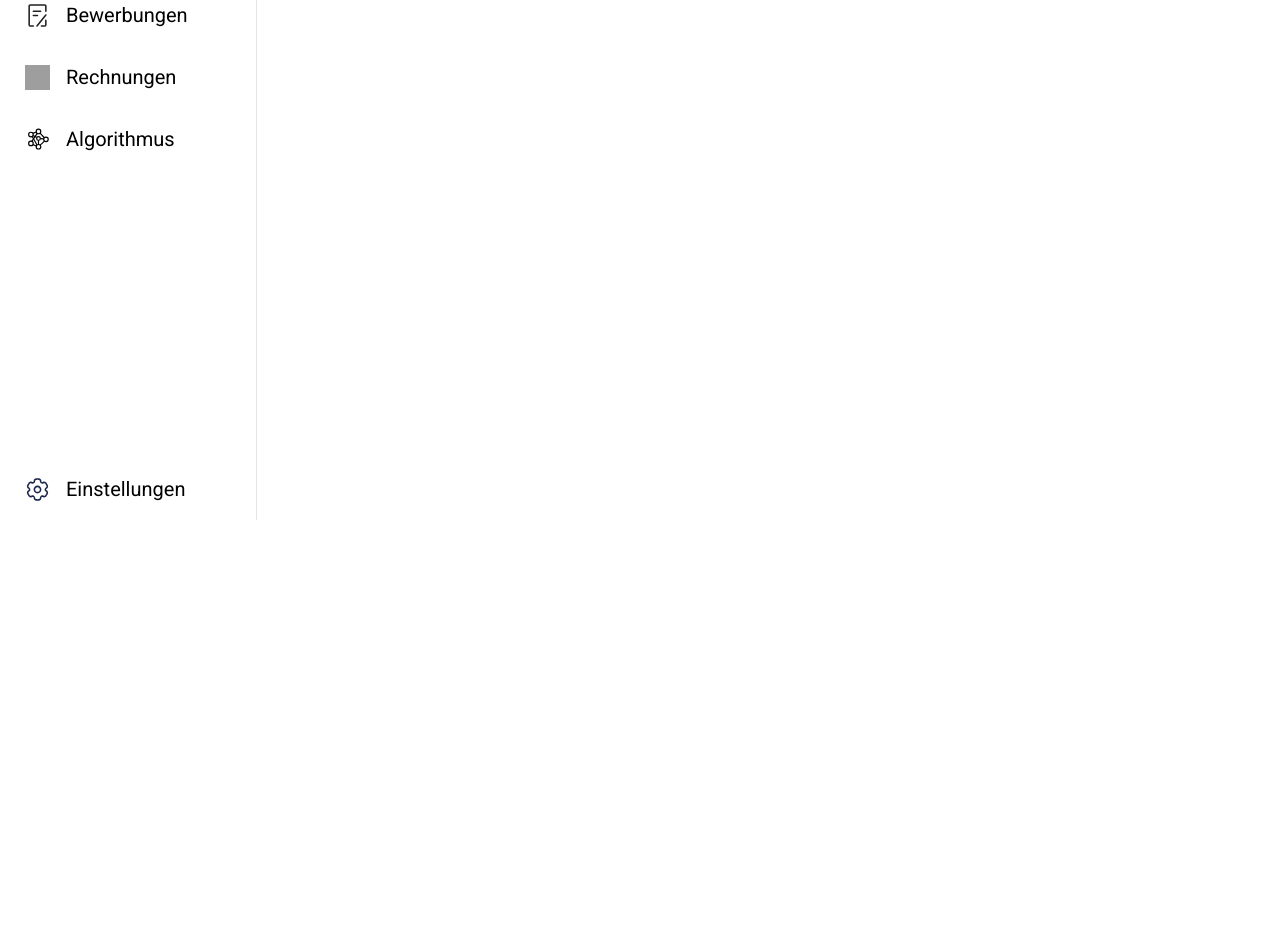
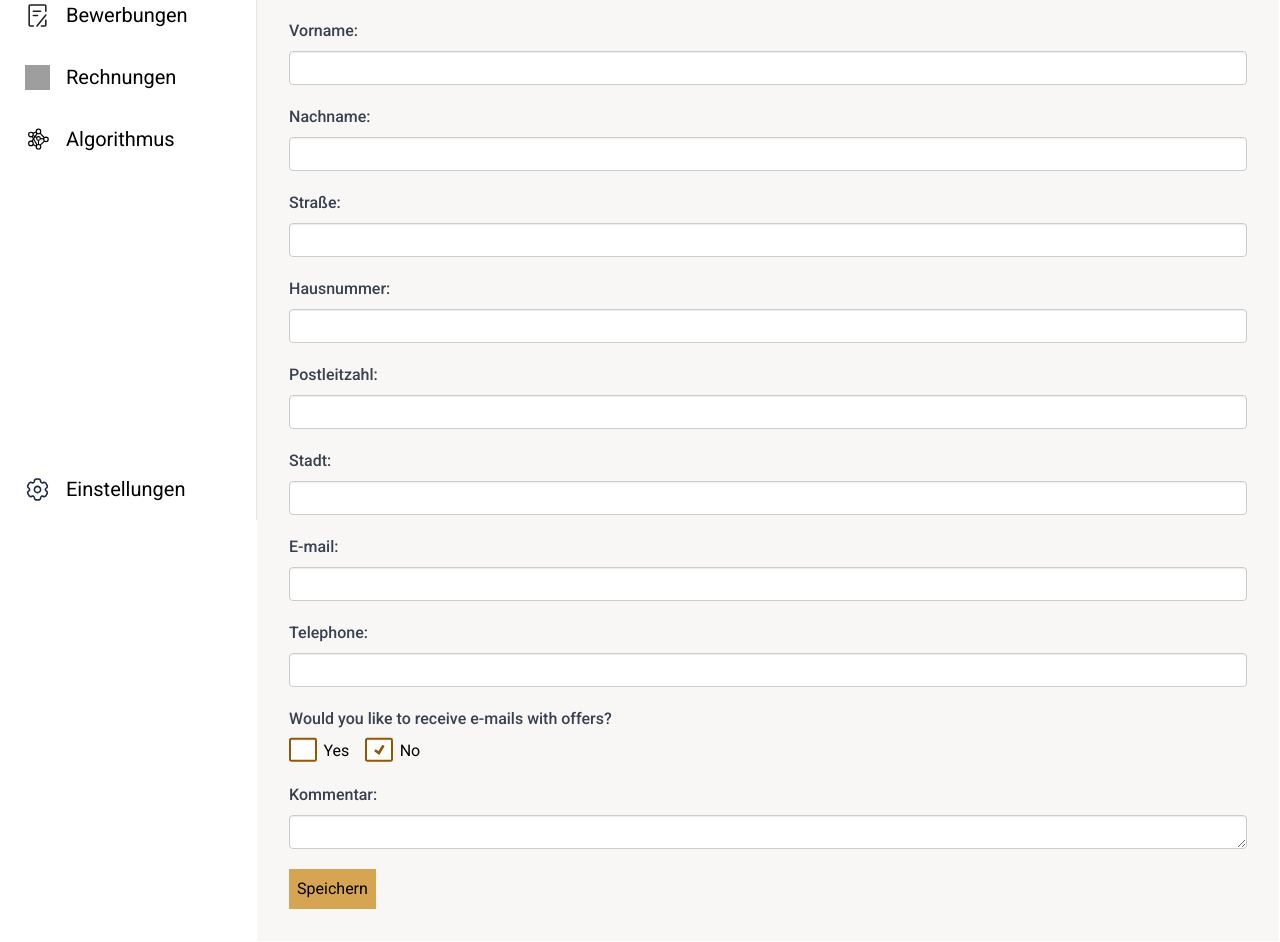
Before and after one commit to dampolo/crmstartinkryptofrontend, an Angular app: page /neu-kunde in a window 1280 px wide. Shown: the part 280-1222 px from the top of the page. Before the commit the page ends 801 px from the top, so only its background shows below. Built offline with nearby package versions, Linux system fonts and the light colour scheme; grey boxes are pictures that could not be loaded.

Commit message:
new customer first view

```diff
--- a/src/app/algorithmus/algorithmus.scss
+++ b/src/app/algorithmus/algorithmus.scss
@@ -82,34 +82,6 @@ input[type='checkbox']:checked::before {
   transform: scale(1);
 }
 
-button[type='submit'] {
-  background-color: var(--primary);
-  width: fit-content;
-  padding: 0.5rem;
-  align-self: center;
-  transition: var(--first-transition);
-}
-
-button[type='submit']:not(:disabled):hover {
-  background: linear-gradient(
-    180deg,
-    rgba(214, 166, 83, 0.3411764706),
-    rgba(143, 89, 7, 0.2470588235)
-  );
-}
-
-button[type='submit']:disabled {
-  background-color: red;
-}
-
-button[type='submit']:disabled,
-button[type='submit'][disabled] {
-  border: 1px solid #999999;
-  background-color: #cccccc;
-  color: #666666;
-  cursor: initial;
-}
-
 section {
   display: flex;
   flex-direction: column;
--- a/src/app/newcustomer/newcustomer.html
+++ b/src/app/newcustomer/newcustomer.html
@@ -1 +1,94 @@
 <h1 class="title">Neuer Kunde</h1>
+
+<form [formGroup]="newCustomerForm" (ngSubmit)="onSubmit()">
+
+  <!-- Photo -->
+  <div class="form-group">
+    <label id="label-photo" for="photo">Photo:</label>
+    <input type="file" id="photo" formControlName="photo" accept="image/*">
+  </div>
+
+<!-- Anrede (Title) -->
+  <div class="form-group">
+    <label id="label-title" for="title">Anrede:</label>
+    <select class="form-control" id="title" formControlName="title">
+      <option value="">Keine Angabe</option>
+      <option value="Herr">Herr</option>
+      <option value="Frau">Frau</option>
+      <option value="Divers">Divers</option>
+    </select>
+  </div>
+
+  <!-- First Name -->
+  <div class="form-group">
+    <label class="control-label" id="label-firstName" for="firstName">Vorname:</label>
+    <input class="form-control" type="text" id="firstName" formControlName="firstName">
+  </div>
+
+  <!-- Name -->
+  <div class="form-group">
+    <label class="control-label" id="label-name" for="name">Nachname:</label>
+    <input class="form-control" type="text" id="name" formControlName="name">
+  </div>
+
+  <!-- Street -->
+  <div class="form-group">
+    <label class="control-label" id="label-street" for="street">Straße:</label>
+    <input class="form-control" type="text" id="street" formControlName="street">
+  </div>
+
+  <!-- Number -->
+  <div class="form-group">
+    <label class="control-label" id="label-number" for="number">Hausnummer:</label>
+    <input class="form-control" type="text" id="number" formControlName="number">
+  </div>
+
+  <!-- Postcode -->
+  <div class="form-group">
+    <label class="control-label" id="label-postcode" for="postcode">Postleitzahl:</label>
+    <input class="form-control" type="text" id="postcode" formControlName="postcode">
+  </div>
+
+  <!-- City -->
+  <div class="form-group">
+    <label class="control-label" id="label-city" for="city">Stadt:</label>
+    <input class="form-control" type="text" id="city" formControlName="city">
+  </div>
+
+  <!-- Email -->
+  <div class="form-group">
+    <label class="control-label" id="label-email" for="email">E-mail:</label>
+    <input class="form-control" type="email" id="email" formControlName="email">
+  </div>
+
+  <!-- Phone Number -->
+  <div class="form-group">
+    <label class="control-label" id="label-phone" for="phone">Telephone:</label>
+    <input class="form-control" type="tel" id="phone" formControlName="phone">
+  </div>
+
+  <!-- Receive Offers -->
+  <div class="form-group">
+    <label class="control-label" id="label-receiveOffers">Would you like to receive e-mails with offers?</label>
+    <div class="form-radio">
+
+      <label for="offersYes">
+      <input class="form-control" type="radio" id="offersYes" formControlName="receiveOffers" value="yes">
+        Yes
+      </label>
+
+        <label for="offersNo">
+          <input class="form-control" type="radio" id="offersNo" formControlName="receiveOffers" value="no">
+          No
+        </label>
+    </div>
+  </div>
+
+  <!-- Comment -->
+  <div class="form-group">
+    <label class="control-label" id="label-comment" for="comment">Kommentar:</label>
+    <textarea class="form-control" id="comment" formControlName="comment" rows="4"></textarea>
+  </div>
+
+  <button type="submit">Speichern</button>
+</form>
--- a/src/app/newcustomer/newcustomer.scss
+++ b/src/app/newcustomer/newcustomer.scss
@@ -0,0 +1,85 @@
+form {
+  width: 100%;
+}
+
+.form-group {
+  display: flex;
+  flex-direction: column;
+  margin-bottom: 1.25rem;
+}
+
+.control-label {
+  display: inline-block;
+  margin: 0rem 0rem 0.5rem;
+  color: #374151;
+  font-weight: 500;
+  line-height: 1.5rem;
+  transition: all 0.3s ease;
+}
+
+.form-control {
+  height: 2.125rem;
+  padding: 0.375rem 0.75rem;
+  border: 0.063rem solid #ccc;
+  border-radius: 0.25rem;
+  background-color: #fff;
+  color: #555;
+  font-size: 0.88rem;
+  font-weight: 300;
+  line-height: 1.25rem;
+  -webkit-box-shadow: inset 0 1px 1px rgba(0, 0, 0, 0.075);
+  box-shadow: inset 0 1px 1px rgba(0, 0, 0, 0.075);
+  -webkit-transition: border-color ease-in-out 0.15s,
+    -webkit-box-shadow ease-in-out 0.15s;
+  -o-transition: border-color ease-in-out 0.15s, box-shadow ease-in-out 0.15s;
+  transition: border-color ease-in-out 0.15s, box-shadow ease-in-out 0.15s;
+}
+
+.form-control:focus {
+  border-color: var(--primary);
+  outline: 0;
+  -webkit-box-shadow: inset 0 1px 1px rgba(0, 0, 0, 0.075),
+    0 0 8px var(--primary);
+  box-shadow: inset 0 1px 1px rgba(0, 0, 0, 0.075), 0 0 8px var(--primary);
+}
+
+.form-radio {
+    display: flex;
+    align-items: center;
+    gap: 1rem;
+}
+
+.form-radio label {
+    display: flex;
+    align-items: center;
+    gap: 0.4rem;
+}
+
+input[type="radio"] {
+  appearance: none;
+  background-color: #fff;
+  font: inherit;
+  width: 5px;
+  height: 24px;
+  color: var(--secondary);
+  border: 0.15em solid var(--secondary);
+  border-radius: 0.15em;
+  transform: translateY(-0.075em);
+  display: grid;
+  place-content: center;
+}
+
+input[type="radio"]::before {
+  content: "";
+  width: 0.65em;
+  height: 0.65em;
+  transform: scale(0);
+  transition: var(--first-transition);
+  box-shadow: inset 1em 1em var(--secondary);
+  transform-origin: bottom left;
+  clip-path: polygon(14% 44%, 0 65%, 50% 100%, 100% 16%, 80% 0%, 43% 62%);
+}
+
+input[type="radio"]:checked::before {
+  transform: scale(1);
+}
--- a/src/app/newcustomer/newcustomer.ts
+++ b/src/app/newcustomer/newcustomer.ts
@@ -1,12 +1,45 @@
 import { Component } from '@angular/core';
+import { FormBuilder, FormGroup, ReactiveFormsModule, Validators } from '@angular/forms';
 
 @Component({
   standalone: true,
   selector: 'app-newcustomer',
-  imports: [],
+  imports: [ReactiveFormsModule],
   templateUrl: './newcustomer.html',
   styleUrl: './newcustomer.scss'
 })
 export class Newcustomer {
+  newCustomerForm: FormGroup
 
+
+  constructor(private fb: FormBuilder) {
+    this.newCustomerForm = this.fb.group({
+      photo: [null],
+      title: [''],
+      firstName: ['', Validators.required],
+      name: ['', Validators.required],
+      street: ['', Validators.required],
+      number: ['', Validators.required],
+      postcode: [
+        '',
+        [Validators.required, Validators.pattern(/^[0-9]{4,6}$/)]
+      ],
+      city: ['', Validators.required],
+      email: [
+        '',
+        [Validators.required, Validators.email]
+      ],
+      phone: [
+        '',
+        [Validators.required, Validators.pattern(/^[0-9\-\+\s]{6,15}$/)]
+      ],
+      receiveOffers: ['no', Validators.required],
+      comment: ['', Validators.maxLength(500)]
+
+    });
+  }
+
+  onSubmit() {
+
+  }
 }
--- a/src/styles.scss
+++ b/src/styles.scss
@@ -78,3 +78,31 @@ app-header {
     justify-content: flex-end;
     gap: 1rem;
 }
+
+button[type='submit'] {
+  background-color: var(--primary);
+  width: fit-content;
+  padding: 0.5rem;
+  align-self: center;
+  transition: var(--first-transition);
+}
+
+button[type='submit']:not(:disabled):hover {
+  background: linear-gradient(
+    180deg,
+    rgba(214, 166, 83, 0.3411764706),
+    rgba(143, 89, 7, 0.2470588235)
+  );
+}
+
+button[type='submit']:disabled {
+  background-color: red;
+}
+
+button[type='submit']:disabled,
+button[type='submit'][disabled] {
+  border: 1px solid #999999;
+  background-color: #cccccc;
+  color: #666666;
+  cursor: initial;
+}
```
